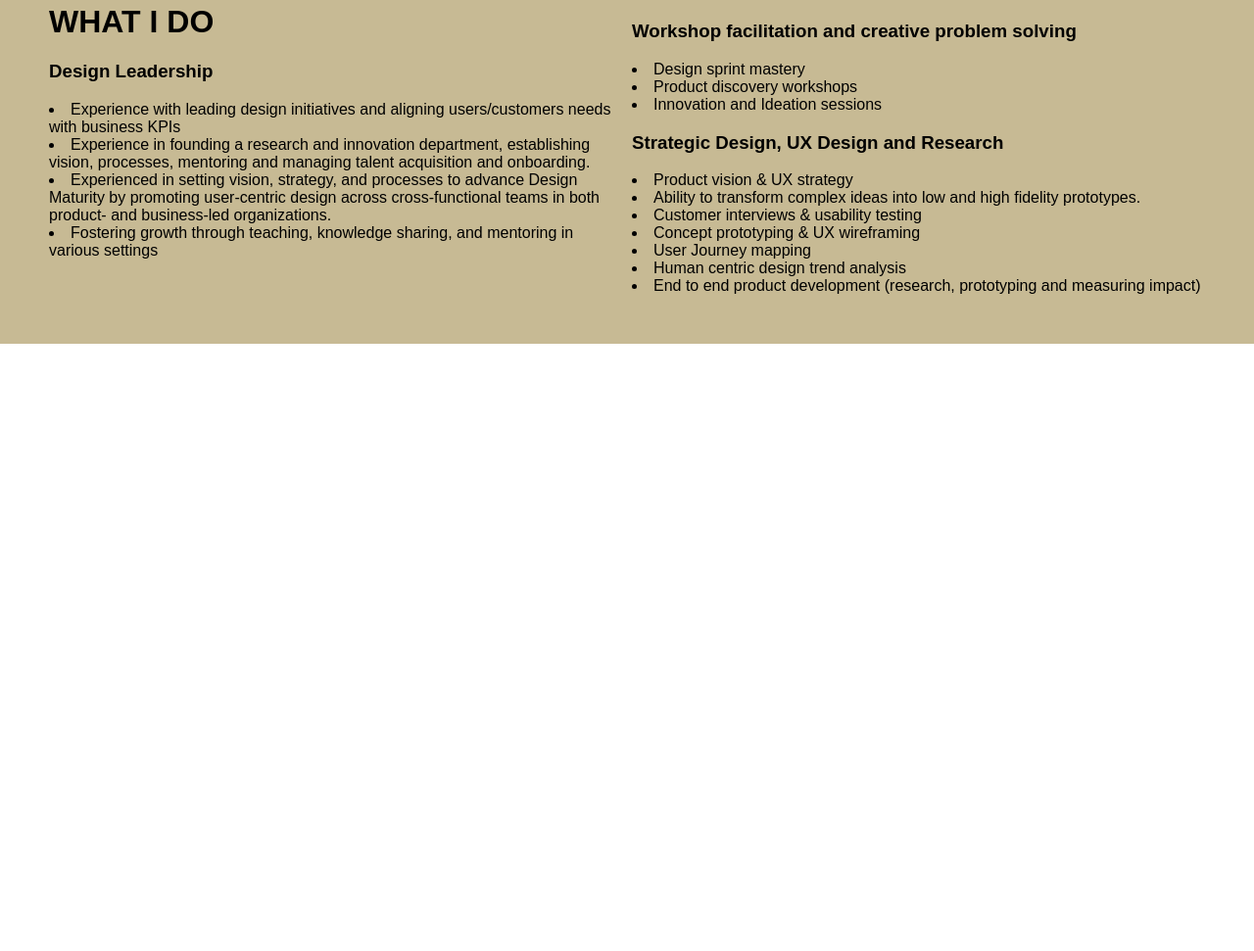
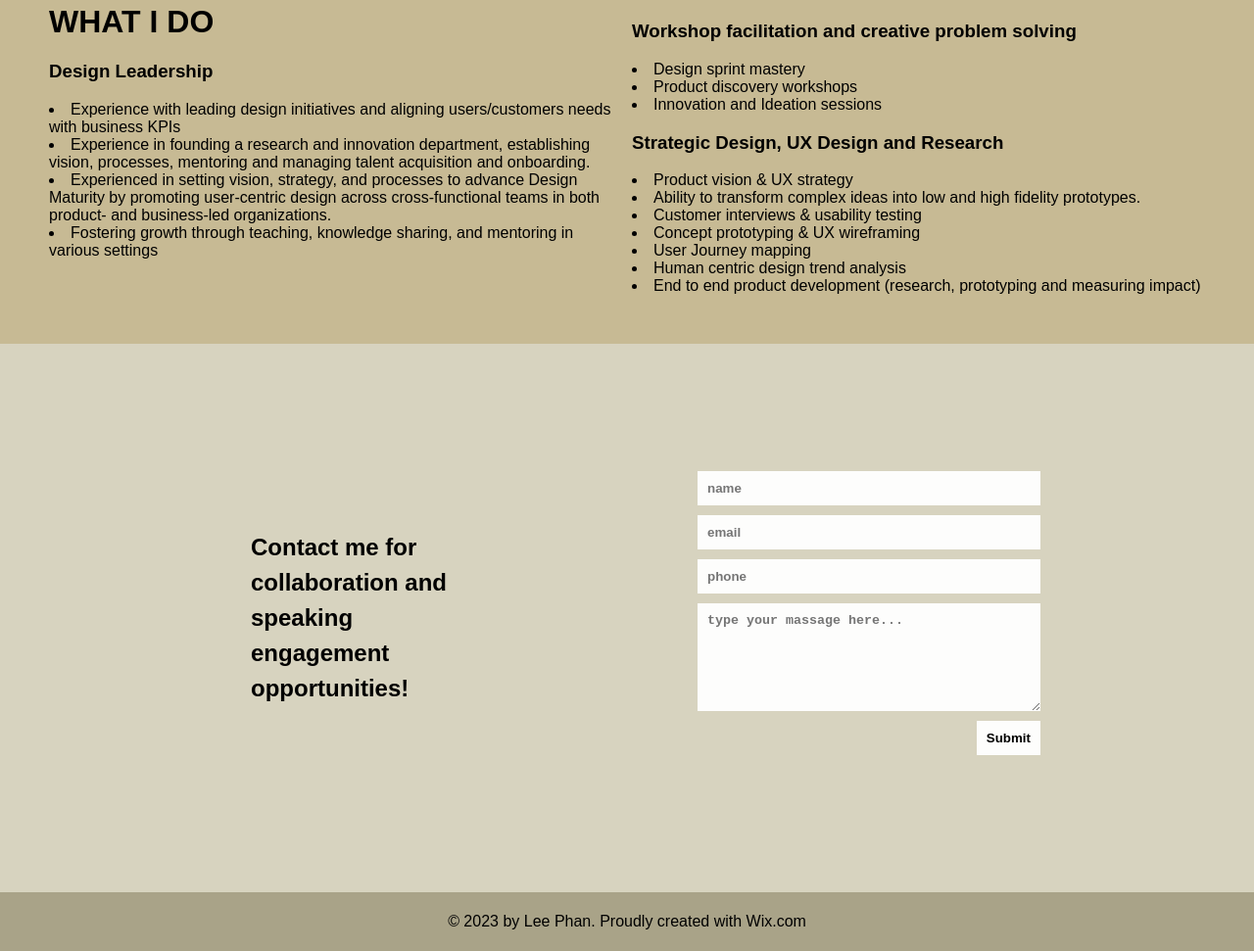
Before and after one commit to zaharani23/latihanawal, a plain HTML site: page index.html in a window 1280 px wide. Shown: the part 766-1737 px from the top of the page at 98% size. Before the commit the page ends 1117 px from the top, so only its background shows below. Drawn offline with Linux system fonts and the light colour scheme.

Commit message:
menambahkan html dan css

```diff
--- a/index.html
+++ b/index.html
@@ -64,5 +64,23 @@
             </nav>
         </div>
         </div>
+
+        <div class="kolomdaftar">
+            <h2>Contact me for <br> collaboration and <br>
+                 speaking <br> engagement <br> opportunities!</h2>
+            <div class="daftar">
+                <form action="">
+                    <input type="name" placeholder="name">
+                    <input type="email" placeholder="email">
+                    <input type="tel" placeholder="phone">
+                    <textarea name="" id="" rows="6"  cols="100" placeholder="type your massage here..."></textarea>
+                    <button type="submit" class="submit-button">Submit</button>
+                </form>
+            </div>
+        </div>
+
+        <div class="ending">
+            <p>© 2023 by Lee Phan. Proudly created with Wix.com</p>
+        </div>
 </body>
 </html>
--- a/style.css
+++ b/style.css
@@ -51,7 +51,6 @@ body {
     align-self: center;
     background-color: #c7ba94;
     padding: 50px;
-    /* width: 100%; */
     gap: 10px;
 }
 
@@ -70,3 +69,45 @@ body {
     width: 50%;
     margin-top: 60px;
 }
+
+.kolomdaftar {
+    background-color: #D7D3BF;
+    display: flex;
+    align-items: center;
+    height: 70vh;
+}
+
+.kolomdaftar h2 {
+    margin: 20%;
+    line-height: 1.5;
+}
+
+form {
+  display: flex;
+  flex-direction: column;
+  width: 350px;
+}
+
+.daftar input, textarea {
+  margin-bottom: 10px;
+  padding: 10px;
+  border: none;
+  background-color: #fdfdfc;
+  font-weight: bold;
+}
+
+.daftar button {
+    margin-bottom: 10px;
+    padding: 10px;
+    border: none;
+    background-color: #fdfdfc;
+    align-self: self-end;
+    font-weight: bold;
+}
+
+.ending {
+    padding: 5px;
+    background-color: #a9a388;
+    display: flex;
+    justify-content: center;
+}
```
